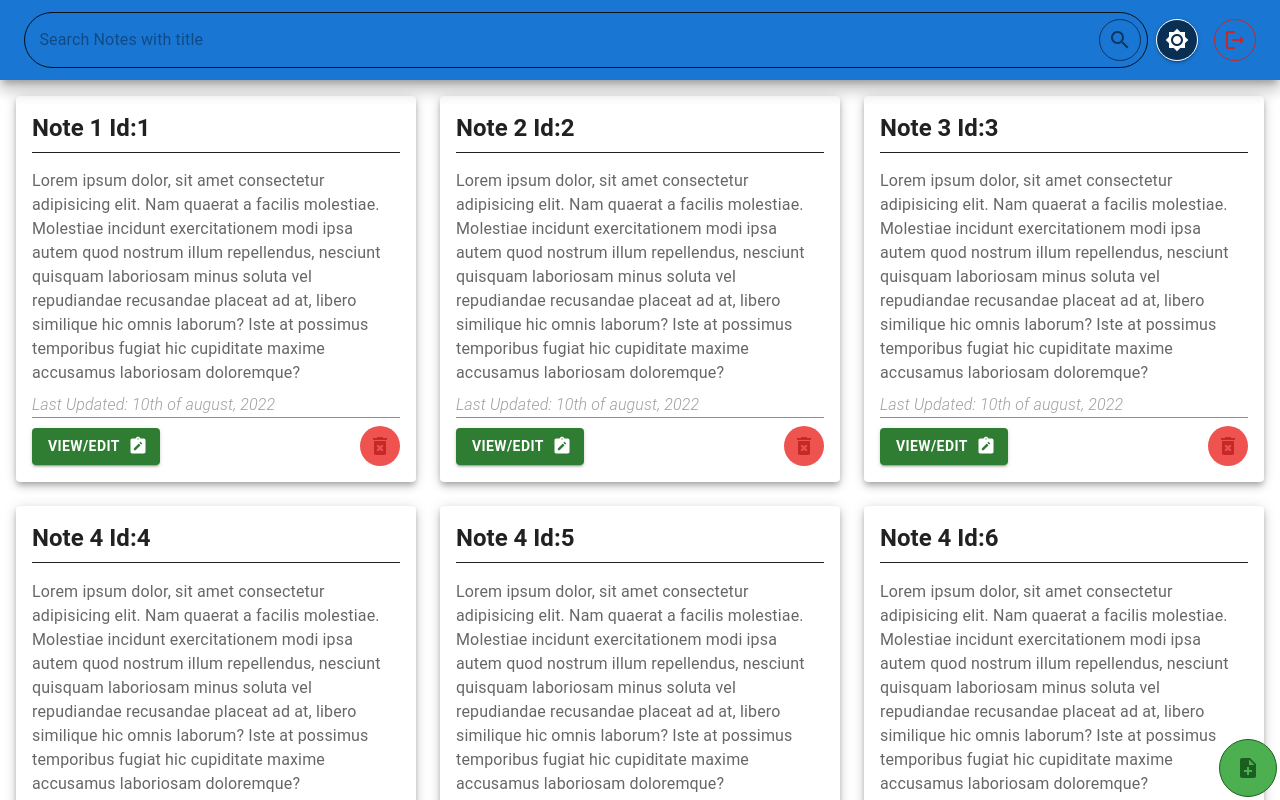
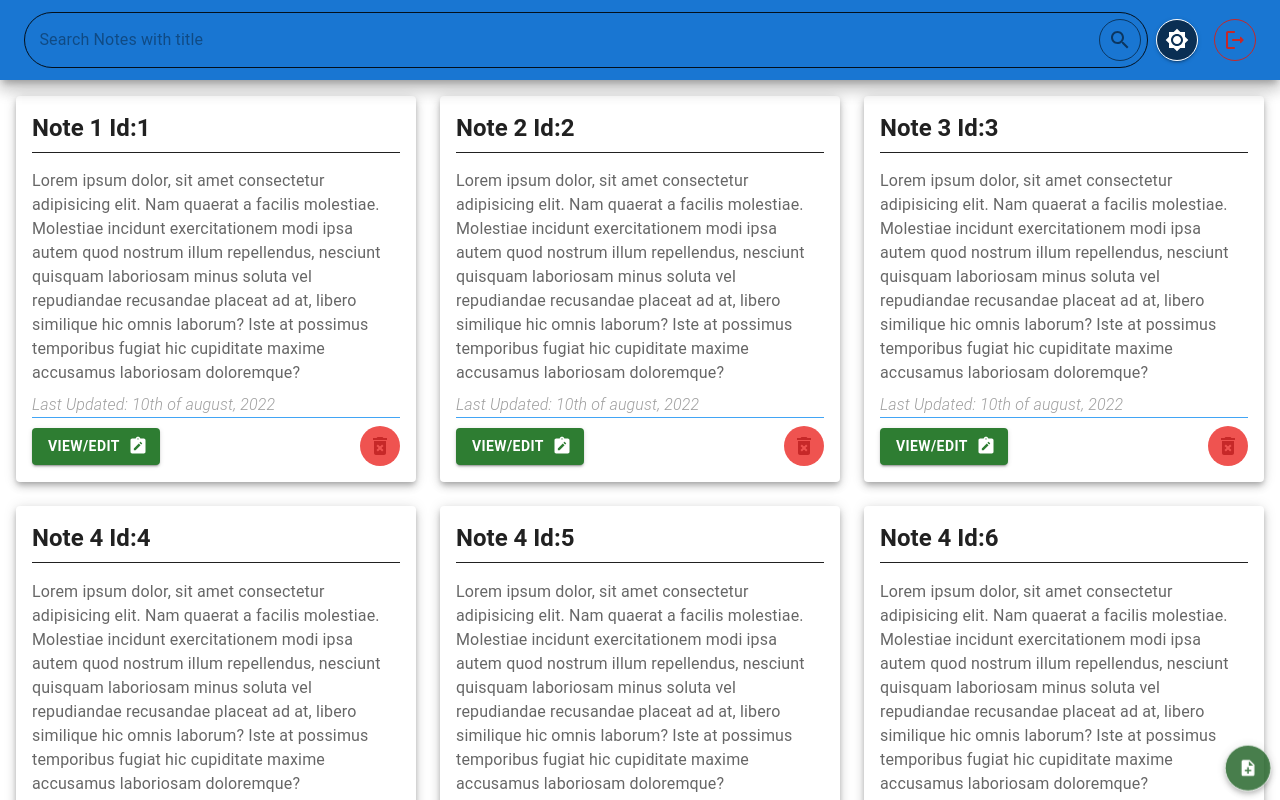
Before and after one commit to Folareen/sleek-notes, a React (Create React App) app: page / in a window 1280 px wide. Shown: the top 800 px of the page. Built offline with nearby package versions, Linux system fonts and the light colour scheme.

Commit message:
styled addnote icon

```diff
--- a/src/pages/NotesPreview.jsx
+++ b/src/pages/NotesPreview.jsx
@@ -6,6 +6,7 @@ import testFirebase from '../testFirebase'
 import LogoutButton from '../components/LogoutButton';
 import NoteAddIcon from '@mui/icons-material/NoteAdd';
 import ColorModeButton from '../components/ColorModeButton'
+import '../styles/style.css'
 
 // const testFirebase =[]
 
@@ -58,8 +59,8 @@ export default function NotesPreview () {
 
         }
 
-        <IconButton sx={{position: 'fixed', bottom: 3, right: 3, border: 1, p: 2, color:'success.dark', bgcolor:'success.light','&:hover':{color: 'success.light',bgcolor: 'success.dark'
-        }}}>
+        <IconButton sx={{position: 'fixed', bottom: 3, right: 3, border: 1, boxShadow: 5, p: 2, color:'background.paper', bgcolor:'success.dark','&:hover':{color: 'success.light',bgcolor: 'success.dark'
+        }}} className='add-icon'>
             <NoteAddIcon/>
         </IconButton>
 
--- /dev/null
+++ b/src/styles/style.css
@@ -0,0 +1,8 @@
+@keyframes zoom {
+    from {scale: 0.8; opacity: 0.8}
+    to {scale: 1; opacity: 1}
+}
+
+.add-icon{
+    animation: zoom 3s linear infinite alternate;
+}
```
